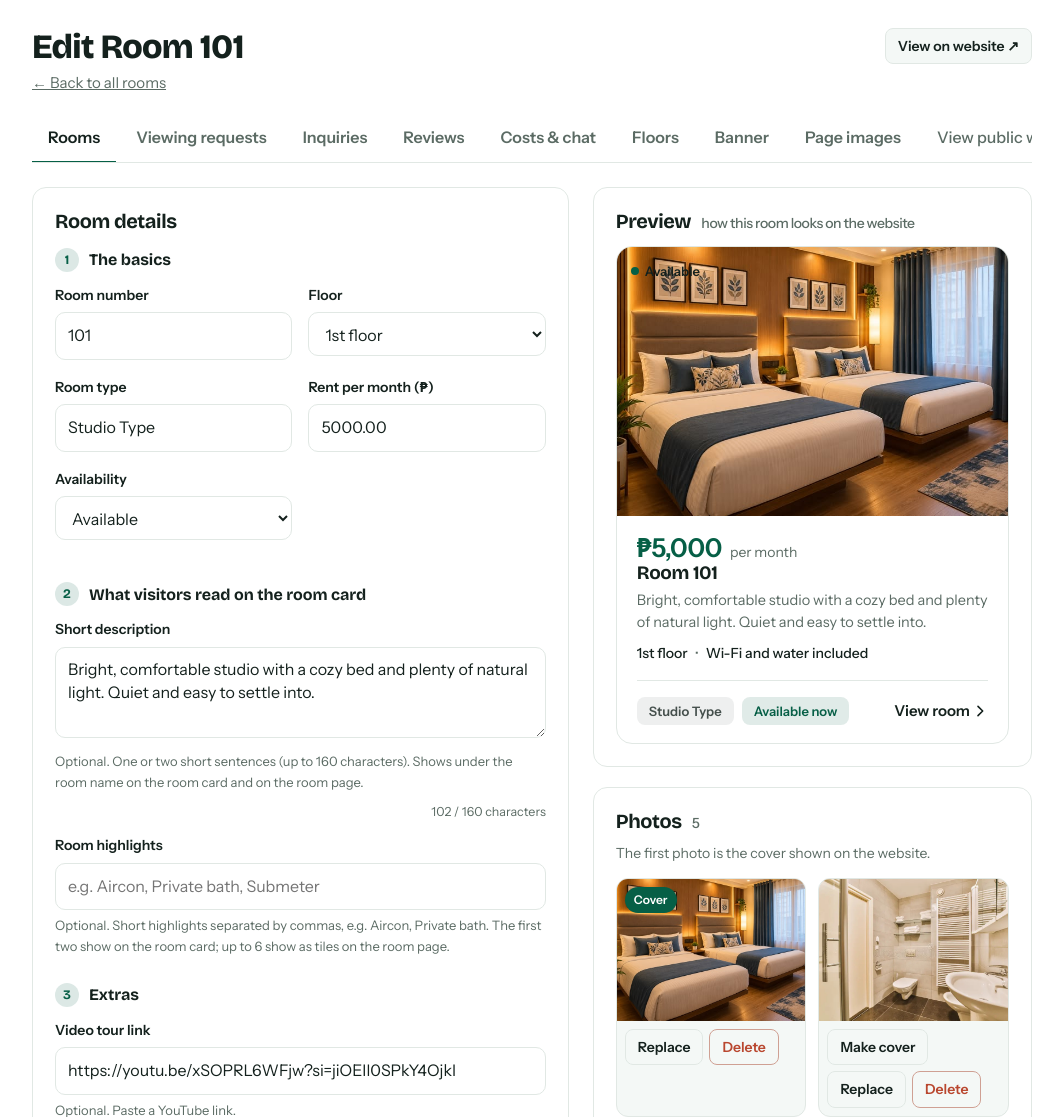
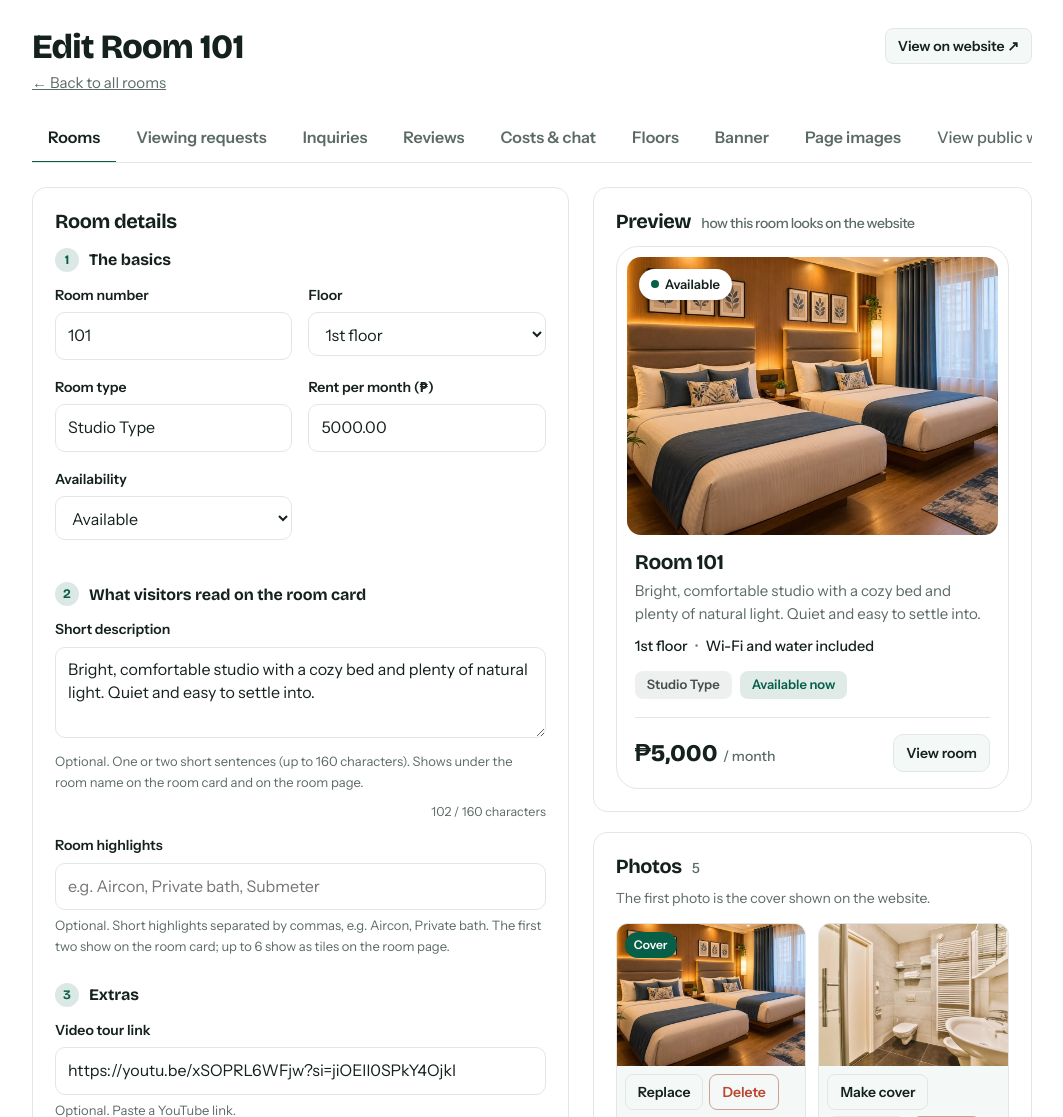
Before and after one commit to boadodean31-creator/apartments, a Django app: page /manage/rooms/1/ in a window 1280 px wide. Shown: the part 66-1183 px from the top of the page, without its empty margins (108-1171 px from the left). Run offline with Django 5.2, Linux system fonts and the light colour scheme; a user stored in the database is signed in; data comes from the database, SQL or seed files in the repository; data that the repository does not hold is empty.

Commit message:
Wider pick-a-room, card description layout, dark navbar gap fix

```diff
--- a/rooms/static/rooms/manage.css
+++ b/rooms/static/rooms/manage.css
@@ -214,7 +214,13 @@ label.btn{cursor:pointer;display:inline-block}
 .m-full{margin-bottom:2px}
 .m-count{display:block;margin:-6px 0 12px;color:var(--muted);font-size:12.5px;text-align:right}
 .m-prev h2{margin-bottom:14px}
-.m-prevcard{max-width:420px;margin:0 auto;pointer-events:none}
-.m-prevcard .thumb img,.m-prevcard .thumb .ph{aspect-ratio:16/11;width:100%;object-fit:cover;display:block;background:var(--surface)}
-.m-prevcard .badge{position:absolute;top:14px;left:14px}
+.m-prevcard{max-width:420px;margin:0 auto;pointer-events:none;border:1px solid var(--line);border-radius:22px;padding:10px;background:var(--bg);overflow:hidden}
+.m-prevcard .thumb{position:relative;border-radius:14px;overflow:hidden}
+.m-prevcard .thumb img,.m-prevcard .thumb .ph{aspect-ratio:4/3;width:100%;object-fit:cover;display:block;background:var(--surface)}
+.m-prevcard .badge{position:absolute;top:12px;left:12px;padding:5px 12px;border-radius:999px;background:var(--bg);font-size:13px;box-shadow:0 1px 3px rgba(0,0,0,.18)}
+.m-prevcard .body{padding:16px 8px 6px}
+.m-prevcard h3{font-size:21px;margin:0}
+.m-prevcard .rc-desc{margin:6px 0 0;color:var(--muted);font-size:15px;line-height:1.5}
+.m-prevcard .row{display:flex;align-items:center;justify-content:space-between;margin-top:18px;padding-top:16px;border-top:1px solid var(--line)}
+.m-prevcard .price{font-size:24px;font-weight:800}.m-prevcard .price small{font-size:14px;font-weight:500;color:var(--muted)}
 @media(min-width:1000px){.m-prev{position:sticky;top:16px;z-index:2}}
--- a/rooms/static/rooms/reveal.js
+++ b/rooms/static/rooms/reveal.js
@@ -16,6 +16,6 @@
 document.addEventListener('click', function (e) {
   var card = e.target.closest && e.target.closest('#grid .card[data-avail="1"]');
   if (!card || e.target.closest('a, button')) return;
-  var link = card.querySelector('a.rc-go, a.btn');
+  var link = card.querySelector('a.btn');
   if (link) location.href = link.href;
 });
--- a/rooms/static/rooms/room-cards.css
+++ b/rooms/static/rooms/room-cards.css
@@ -1,29 +1,15 @@
-/* Room cards on the home page: price first, then name, short description, quick facts, tags and a "View room" link. */
-html body #grid .card { padding: 0; border-radius: 20px; background: var(--bg); overflow: hidden; display: flex; flex-direction: column; border: 1px solid var(--line); }
-html body #grid .card .thumb { border-radius: 0; position: relative; }
-html body #grid .card .thumb img, html body #grid .card .thumb .ph { aspect-ratio: 16 / 11; border-radius: 0; }
-html body #grid .card .badge { top: 14px; left: 14px; }
+/* Room cards on the home page: the description area follows the reference (short description, quick facts, tags).
+   The photo, name, price and "View room" button keep their original look. */
 .rc-count {
   position: absolute; right: 12px; bottom: 12px; z-index: 2; padding: 5px 12px; border-radius: 999px;
   background: rgba(17, 24, 39, .78); color: #fff; font-size: 12.5px; font-weight: 600; letter-spacing: .01em; backdrop-filter: blur(4px);
 }
-.rc-body { display: flex; flex-direction: column; flex: 1; padding: 18px 20px 18px; min-width: 0; }
-.rc-price { margin: 0; display: flex; align-items: baseline; gap: 8px; color: var(--muted); font-size: 14px; }
-.rc-price b { font-size: 26px; line-height: 1.1; font-weight: 800; letter-spacing: -.02em; color: var(--accent); }
-html body #grid .card h3.rc-title { margin: 8px 0 0; font-size: 19px; line-height: 1.25; font-weight: 750; letter-spacing: -.01em; color: var(--ink); }
-.rc-desc { margin: 6px 0 0; color: var(--muted); font-size: 14.5px; line-height: 1.5; display: -webkit-box; -webkit-line-clamp: 2; -webkit-box-orient: vertical; overflow: hidden; }
-.rc-specs { margin: 8px 0 0; display: flex; flex-wrap: wrap; gap: 2px 0; color: var(--ink); font-size: 14px; font-weight: 500; }
+.rc-desc { display: -webkit-box; -webkit-line-clamp: 2; -webkit-box-orient: vertical; overflow: hidden; }
+.rc-specs { margin: 10px 0 0; display: flex; flex-wrap: wrap; gap: 2px 0; color: var(--ink); font-size: 14.5px; font-weight: 500; }
 .rc-specs span + span::before { content: "·"; margin: 0 8px; color: var(--muted); font-weight: 700; }
-.rc-body > :nth-last-child(2) { margin-bottom: 16px; }
-.rc-foot { margin-top: auto; padding-top: 16px; border-top: 1px solid var(--line); display: flex; align-items: center; justify-content: space-between; gap: 12px; }
-.rc-tags { display: flex; flex-wrap: wrap; gap: 8px; min-width: 0; }
+.rc-tags { display: flex; flex-wrap: wrap; gap: 8px; margin: 12px 0 0; }
 .rc-tag { display: inline-flex; align-items: center; height: 28px; padding: 0 12px; border-radius: 8px; font-size: 13px; font-weight: 600; white-space: nowrap; background: color-mix(in srgb, var(--ink) 7%, transparent); color: color-mix(in srgb, var(--ink) 78%, transparent); }
 .rc-tag.ok { background: color-mix(in srgb, var(--accent) 12%, transparent); color: var(--accent); }
 .rc-tag.off { background: color-mix(in srgb, var(--ink) 5%, transparent); color: var(--muted); }
-.rc-go { flex: none; display: inline-flex; align-items: center; gap: 2px; font-weight: 700; font-size: 15px; color: var(--ink); text-decoration: none; transition: color .2s, gap .2s; }
-.rc-go svg { width: 16px; height: 16px; fill: none; stroke: currentColor; stroke-width: 2.4; stroke-linecap: round; stroke-linejoin: round; transition: transform .2s; }
-.rc-go:hover, #grid .card:hover .rc-go { color: var(--accent); }
-.rc-go:hover svg, #grid .card:hover .rc-go svg { transform: translateX(3px); }
-.rc-go:focus-visible { outline: 3px solid color-mix(in srgb, var(--accent) 45%, transparent); outline-offset: 4px; border-radius: 6px; }
-html body #grid .card:hover { box-shadow: 0 2px 6px rgba(15, 23, 42, .06), 0 22px 40px -20px rgba(15, 23, 42, .3); }
-@media (max-width: 560px) { .rc-body { padding: 16px; } .rc-price b { font-size: 24px; } }
+.grid .card .rc-tags { margin-bottom: 18px; }
+.grid .card .rc-tags + .row { margin-top: auto; }
--- a/rooms/templates/rooms/base.html
+++ b/rooms/templates/rooms/base.html
@@ -12,7 +12,7 @@
 {% block head %}{% endblock %}
 <link rel="stylesheet" href="{% static 'rooms/mobile.css' %}?v=16">
 <link rel="stylesheet" href="{% static 'rooms/account.css' %}?v=2">
-<link rel="stylesheet" href="{% static 'rooms/site-polish.css' %}?v=2"><link rel="stylesheet" href="{% static 'rooms/refine.css' %}?v=9"><link rel="stylesheet" href="{% static 'rooms/rooms-v3.css' %}?v=1"><link rel="stylesheet" href="{% static 'rooms/calm.css' %}?v=2"><link rel="stylesheet" href="{% static 'rooms/hero-ref.css' %}?v=1"><link rel="stylesheet" href="{% static 'rooms/hero-v2.css' %}?v=1"><link rel="stylesheet" href="{% static 'rooms/room-cards.css' %}?v=2"><link rel="stylesheet" href="{% static 'rooms/hero-v3.css' %}?v=1">
+<link rel="stylesheet" href="{% static 'rooms/site-polish.css' %}?v=2"><link rel="stylesheet" href="{% static 'rooms/refine.css' %}?v=9"><link rel="stylesheet" href="{% static 'rooms/rooms-v3.css' %}?v=1"><link rel="stylesheet" href="{% static 'rooms/calm.css' %}?v=2"><link rel="stylesheet" href="{% static 'rooms/hero-ref.css' %}?v=1"><link rel="stylesheet" href="{% static 'rooms/hero-v2.css' %}?v=1"><link rel="stylesheet" href="{% static 'rooms/room-cards.css' %}?v=3"><link rel="stylesheet" href="{% static 'rooms/hero-v3.css' %}?v=2">
 <script>/* light mode is the default; dark only if the visitor chose it with the toggle (saved in localStorage) */var t="light";try{t=localStorage.getItem("theme")||"light"}catch(e){}document.documentElement.dataset.theme=t;</script>
 </head>
 <body>
--- a/rooms/templates/rooms/manage/room_form.html
+++ b/rooms/templates/rooms/manage/room_form.html
@@ -42,12 +42,12 @@
       <h2>Preview <small>how this room looks on the website</small></h2>
       <article class="card m-prevcard" aria-hidden="true">
         <div class="thumb">{% if photos %}<img src="{{ photos.0.image.url }}" alt="">{% else %}<div class="ph"></div>{% endif %}<span class="badge" id="pvBadge">Available</span></div>
-        <div class="rc-body">
-          <p class="rc-price"><b id="pvPrice">₱0</b> <span>per month</span></p>
-          <h3 class="rc-title" id="pvTitle">Room</h3>
+        <div class="body">
+          <h3 id="pvTitle">Room</h3>
           <p class="rc-desc" id="pvDesc"></p>
           <p class="rc-specs" id="pvSpecs"></p>
-          <div class="rc-foot"><div class="rc-tags"><span class="rc-tag" id="pvType">Type</span><span class="rc-tag ok" id="pvTag">Available now</span></div><span class="rc-go">View room<svg viewBox="0 0 24 24"><path d="m9 5 7 7-7 7"/></svg></span></div>
+          <div class="rc-tags"><span class="rc-tag" id="pvType">Type</span><span class="rc-tag ok" id="pvTag">Available now</span></div>
+          <div class="row"><div class="price"><span id="pvPrice">₱0</span> <small>/ month</small></div><span class="btn">View room</span></div>
         </div>
       </article>
     </div>
```
Also changed, not shown: rooms/static/rooms/hero-v3.css (+10 -35 lines), rooms/templates/rooms/home.html (+6 -6 lines).
